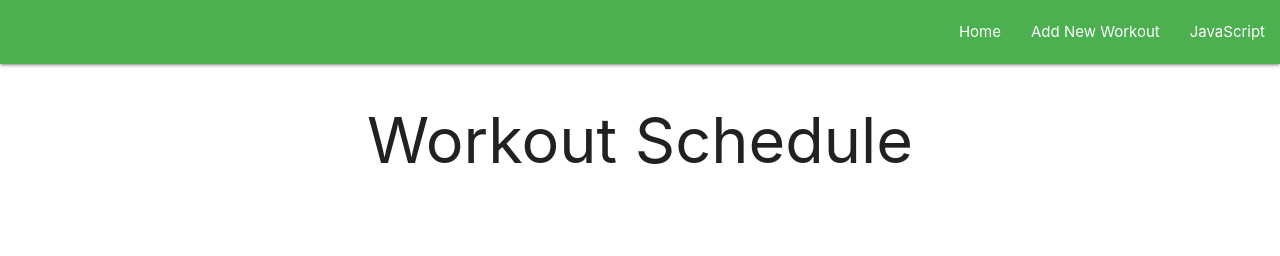
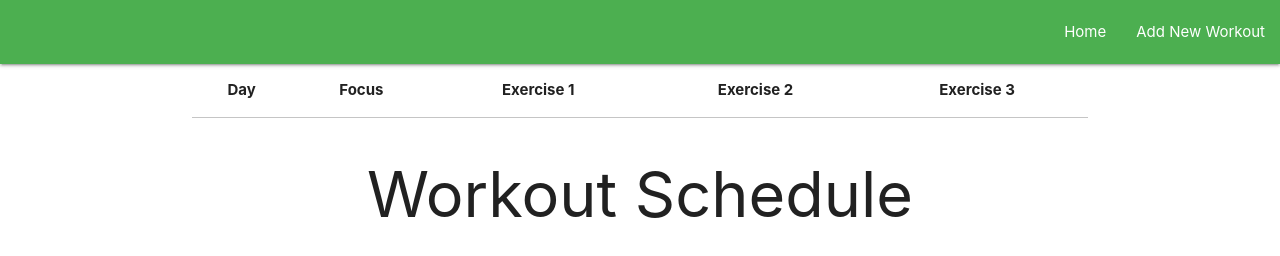
Before and after one commit to turitzinv/phase-1-final-project, a plain HTML site: page index.html in a window 1280 px wide. Drawn offline with nearby package versions, Linux system fonts and the light colour scheme.

Commit message:
Added table for the workout schedule

```diff
--- a/index.html
+++ b/index.html
@@ -1,29 +1,80 @@
 <!DOCTYPE html>
 <html lang="en">
+
 <head>
   <meta charset="UTF-8">
   <meta http-equiv="X-UA-Compatible" content="IE=edge">
   <meta name="viewport" content="width=device-width, initial-scale=1.0">
   <!-- Compiled and minified CSS -->
   <link rel="stylesheet" href="https://cdnjs.cloudflare.com/ajax/libs/materialize/1.0.0/css/materialize.min.css">
-
   <link href="https://fonts.googleapis.com/icon?family=Material+Icons" rel="stylesheet">
-  <script src="https://code.jquery.com/jquery-3.6.0.min.js" integrity="sha256-/xUj+3OJU5yExlq6GSYGSHk7tPXikynS7ogEvDej/m4=" crossorigin="anonymous"></script>
+  <script src="https://code.jquery.com/jquery-3.6.0.min.js"
+    integrity="sha256-/xUj+3OJU5yExlq6GSYGSHk7tPXikynS7ogEvDej/m4=" crossorigin="anonymous"></script>
   <!-- Compiled and minified JavaScript -->
   <script src="https://cdnjs.cloudflare.com/ajax/libs/materialize/1.0.0/js/materialize.min.js"></script>
 
 </head>
+
 <body>
   <nav class="green">
     <div class="nav-wrapper">
       <ul id="nav-mobile" class="right hide-on-med-and-down">
         <li><a href="#">Home</a></li>
         <li><a href="#">Add New Workout</a></li>
-        <li><a href="#">JavaScript</a></li>
       </ul>
     </div>
   </nav>
-  <div id='main'></div>
+  <div id='main' class='container'>
+    <table class="centered">
+      <thead>
+        <tr>
+          <th>Day</th>
+          <th>Focus</th>
+          <th>Exercise 1</th>
+          <th>Exercise 2</th>
+          <th>Exercise 3</th>
+        </tr>
+      </thead>
+      <tbody>
+        <tr>
+          <!-- <td>Monday</td>
+          <td>Focus</td>
+          <td>Exercise 1</td>
+          <td>Exercise 2</td>
+          <td>Exercise 3</td>
+        </tr>
+        <tr>
+          <td>Tuesday</td>
+          <td>Focus</td>
+          <td>Exercise 1</td>
+          <td>Exercise 2</td>
+          <td>Exercise 3</td>
+        </tr>
+        <tr>
+          <td>Wednesday</td>
+          <td>Focus</td>
+          <td>Exercise 1</td>
+          <td>Exercise 2</td>
+          <td>Exercise 3</td>
+        </tr>
+        <tr>
+          <td>Thursday</td>
+          <td>Focus</td>
+          <td>Exercise 1</td>
+          <td>Exercise 2</td>
+          <td>Exercise 3</td>
+        </tr>
+        <tr>
+          <td>Friday</td>
+          <td>Focus</td>
+          <td>Exercise 1</td>
+          <td>Exercise 2</td>
+          <td>Exercise 3</td> -->
+        </tr>
+      </tbody>
+    </table>
+  </div>
   <script src="javascript/index.js"></script>
 </body>
+
 </html>
```
